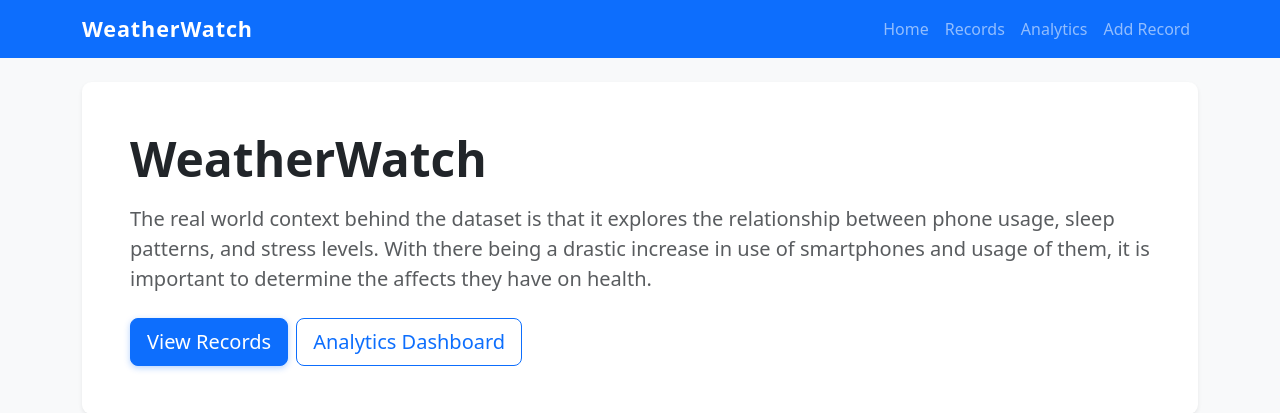
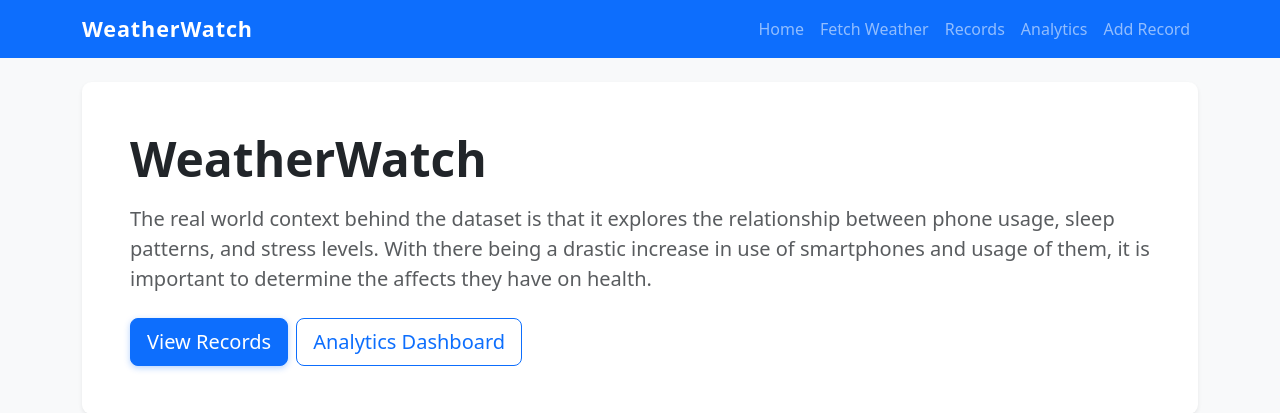
Before and after one commit to danielsj2022/-cis4930-sp26-project-group-2, a Django app: page / in a window 1280 px wide. Shown: the top 413 px of the page. Run offline with Django 5.2, Linux system fonts and the light colour scheme.

Commit message:
bring urls in scope of app

```diff
--- a/project-full-stack-web-api/mysite/core/templates/core/base.html
+++ b/project-full-stack-web-api/mysite/core/templates/core/base.html
@@ -21,6 +21,9 @@
                 <ul class="navbar-nav ms-auto mb-2 mb-lg-0">
                     <li class="nav-item">
                         <a class="nav-link" href="{% url 'home' %}">Home</a>
+                    </li>
+                     <li class="nav-item">
+                        <a class="nav-link" href="{% url 'fetch_weather' %}">Fetch Weather</a>
                     </li>
                     <li class="nav-item">
                         <a class="nav-link" href="{% url 'records' %}">Records</a>
--- a/project-full-stack-web-api/mysite/core/urls.py
+++ b/project-full-stack-web-api/mysite/core/urls.py
@@ -1,7 +1,19 @@
 from django.urls import path
 from . import views
+from core.views import RecordListView, RecordDetailView
+
 
 urlpatterns = [
+    path("", views.home, name = "home"),
+    path("records/", RecordListView.as_view(), name = "records"),
+    path("records/<int:pk>/", RecordDetailView.as_view(), name = "record_detail"),
+
+    path("records/add/", views.create_record, name = "create_record"),
+    path("records/<int:pk>/edit/", views.update_record, name = "record_edit"),
+    path("records/<int:pk>/delete/", views.delete_record, name = "record_delete"),
+
+    path("analytics/", views.analytics, name="analytics"),
+    path("fetch/", views.fetch_weather, name="fetch_weather"),
     path('analytics/', views.analytics, name='analytics'),
     path('fetch/', views.fetch_weather, name='fetch_weather'),
 ]
--- a/project-full-stack-web-api/mysite/mysite/urls.py
+++ b/project-full-stack-web-api/mysite/mysite/urls.py
@@ -17,19 +17,9 @@ Including another URLconf
 
 from core import views
 from django.contrib import admin
-from django.urls import path
-from core.views import RecordListView, RecordDetailView
+from django.urls import path, include
 
 urlpatterns = [
     path("admin/", admin.site.urls),
-    path("", views.home, name = "home"),
-    path("records/", RecordListView.as_view(), name = "records"),
-    path("records/<int:pk>/", RecordDetailView.as_view(), name = "record_detail"),
-
-    path("records/add/", views.create_record, name = "create_record"),
-    path("records/<int:pk>/edit/", views.update_record, name = "record_edit"),
-    path("records/<int:pk>/delete/", views.delete_record, name = "record_delete"),
-
-    path("analytics/", views.analytics, name="analytics"),
-    path("fetch/", views.fetch_weather, name="fetch_weather"),
+    path("", include("core.urls")),
 ]
```
